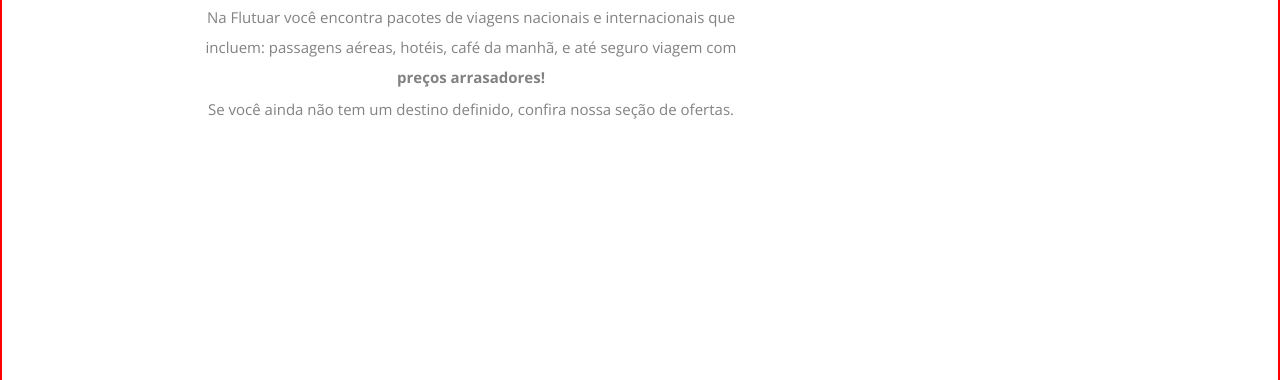
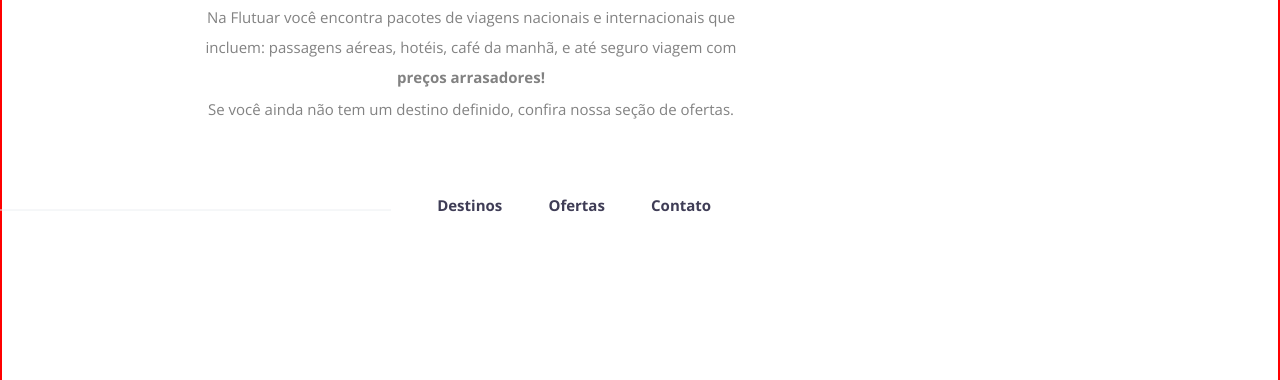
Before and after one commit to palomabeckers/projeto2_stage2, a plain HTML site: page index.html in a window 1280 px wide. Shown: the part 420-800 px from the top of the page. Drawn offline with nearby package versions, Linux system fonts and the light colour scheme.

Commit message:
insert line and footer

```diff
--- a/style.css
+++ b/style.css
@@ -32,3 +32,28 @@
     width: 540px;
     height: 107px;
 }
+
+footer {
+    position: absolute;
+    width: 1024px;
+    height: 176px;
+    left: 0px;
+    top: 614px;
+}
+
+.line {
+    position: absolute;
+    width: 391px;
+    height: 0px;
+    left: 317px;
+    top: 614px;
+    border: 1px solid #ECEFF2;
+}
+
+footer a {
+    font-weight: bold;
+    font-size: 15px;
+    color: #3F3D56;
+    text-decoration: none;
+    margin-left: 42px;
+    }
```
